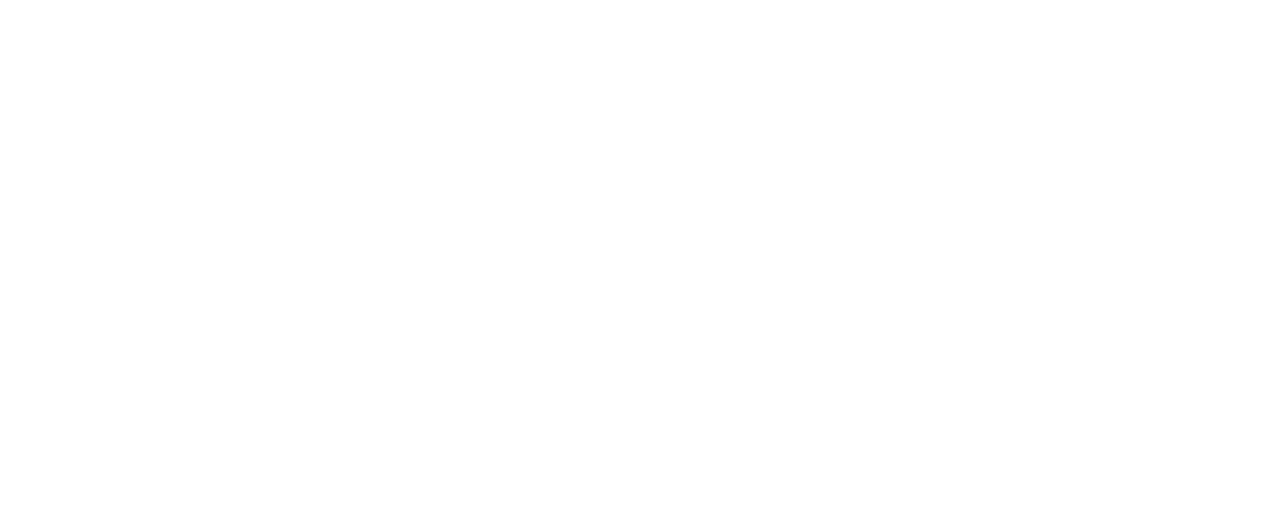
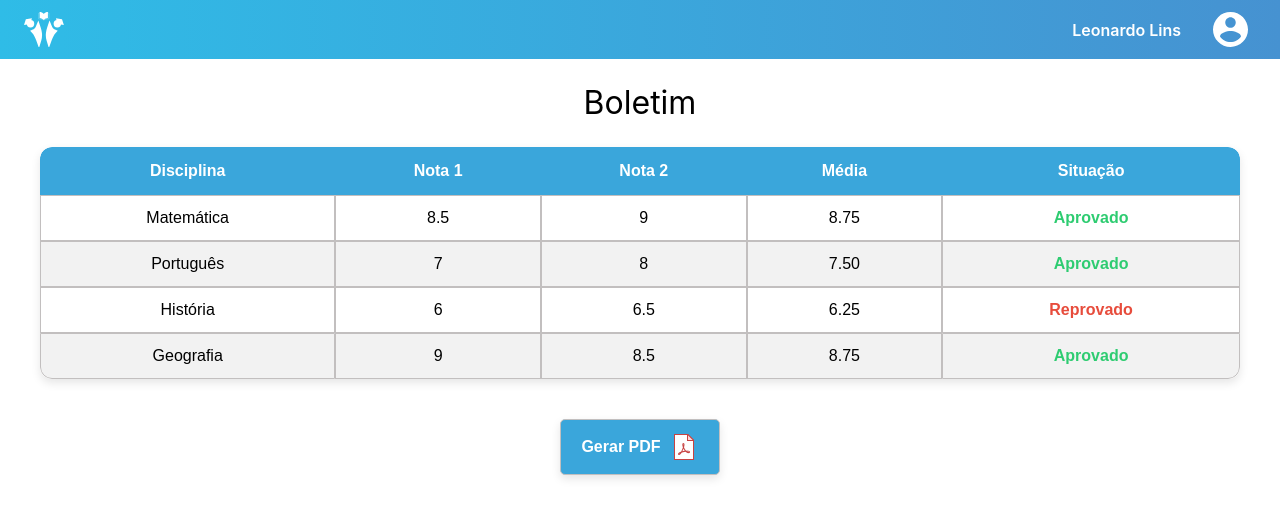
Before and after one commit to Projeto-Ambiente-Escolar/projeto-ambiente-escolar-web, a React (Vite) app: page /aluno in a window 1280 px wide. Before the commit this address had no page. Shown: the top 518 px of the page. Built offline with nearby package versions, Linux system fonts and the light colour scheme.

Commit message:
feature/Aluno

```diff
--- a/index.html
+++ b/index.html
@@ -2,9 +2,9 @@
 <html lang="en">
   <head>
     <meta charset="UTF-8" />
-    <link rel="icon" type="image/svg+xml" href="/vite.svg" />
+    <link rel="icon" type="image/svg+xml" href="./public/assets/Logooo.svg" />
     <meta name="viewport" content="width=device-width, initial-scale=1.0" />
-    <title>projeto-ambiente-escolar-web</title>
+    <title>Ambiente Escolar</title>
   </head>
   <body>
     <div id="root"></div>
--- a/package.json
+++ b/package.json
@@ -10,6 +10,7 @@
     "preview": "vite preview"
   },
   "dependencies": {
+    "html2pdf.js": "^0.14.0",
     "react": "^19.2.0",
     "react-dom": "^19.2.0",
     "react-router-dom": "^7.13.0"
--- /dev/null
+++ b/src/pages/Aluno/Aluno.jsx
@@ -0,0 +1,77 @@
+import BarraSuperior from "../BarraSuperior/BarraSuperior";
+import Foto from "../../../public/assets/foto_perfil.svg";
+import styles from "./Aluno.module.css";
+import html2pdf from "html2pdf.js";
+
+function TabelaNotas() {
+    const notas = [
+        { disciplina: "Matemática", n1: 8.5, n2: 9.0 },
+        { disciplina: "Português", n1: 7.0, n2: 8.0 },
+        { disciplina: "História", n1: 6.0, n2: 6.5 },
+        { disciplina: "Geografia", n1: 9.0, n2: 8.5 }
+    ];
+
+    function gerarPDF() {
+        const elemento = document.getElementById("boletim-pdf");
+
+        const opcoes = {
+            margin: 10,
+            filename: "boletim.pdf",
+            image: { type: "jpeg", quality: 0.98 },
+            html2canvas: { scale: 2 },
+            jsPDF: { unit: "mm", format: "a4", orientation: "portrait" }
+        };
+
+        html2pdf().set(opcoes).from(elemento).save();
+    }
+
+    return (
+        <div>
+            <BarraSuperior nome="Leonardo Lins" foto={Foto} />
+
+            <div id="boletim-pdf">
+                <h1 className={styles.titulo}>Boletim</h1>
+
+                <table className={styles.tabela}>
+                    <thead>
+                        <tr>
+                            <th>Disciplina</th>
+                            <th>Nota 1</th>
+                            <th>Nota 2</th>
+                            <th>Média</th>
+                            <th>Situação</th>
+                        </tr>
+                    </thead>
+
+                    <tbody>
+                        {notas.map((item, index) => {
+                            const media = ((item.n1 + item.n2) / 2).toFixed(2);
+                            const aprovado = media >= 7;
+
+                            return (
+                                <tr key={index}>
+                                    <td>{item.disciplina}</td>
+                                    <td>{item.n1}</td>
+                                    <td>{item.n2}</td>
+                                    <td>{media}</td>
+                                    <td className={aprovado ? styles.aprovado : styles.reprovado}>
+                                        {aprovado ? "Aprovado" : "Reprovado"}
+                                    </td>
+                                </tr>
+                            );
+                        })}
+                    </tbody>
+                </table>
+            </div>
+
+            <div className={styles.botoes}>
+                <button className={styles.pdf} onClick={gerarPDF}>
+                    Gerar PDF
+                    <img src="../../../public/assets/pdf.png" alt="Ícone PDF" />
+                </button>
+            </div>
+        </div>
+    );
+}
+
+export default TabelaNotas;
--- /dev/null
+++ b/src/pages/Aluno/Aluno.module.css
@@ -0,0 +1,87 @@
+.tabela {
+    width: 100%;
+    max-width: 150vh;
+    margin: 20px auto;
+    border-collapse: separate;
+    border-spacing: 0;
+    font-family: Arial, sans-serif;
+    border-radius: 12px;
+    overflow: hidden;
+    box-shadow: 0 4px 10px rgba(0, 0, 0, 0.1);
+    font-size: medium;
+    font-weight: lighter;
+}
+
+.tabela th {
+    background-color: #3AA6DB;
+    color: white;
+    padding: 12px;
+}
+
+.tabela thead tr th:first-child {
+    border-top-left-radius: 12px;
+}
+
+.tabela thead tr th:last-child {
+    border-top-right-radius: 12px;
+}
+
+.tabela td {
+    padding: 10px;
+    text-align: center;
+    border: 0.5px solid #c2bfbf;
+}
+
+.tabela tbody tr:last-child td:first-child {
+    border-bottom-left-radius: 12px;
+}
+
+.tabela tbody tr:last-child td:last-child {
+    border-bottom-right-radius: 12px;
+}
+
+.tabela tbody tr:nth-child(even) {
+    background-color: #f2f2f2;
+}
+
+.tabela tbody tr:hover {
+    background-color: #e6f2ff;
+}
+
+.aprovado {
+    color: #2ecc71;
+    font-weight: bold;
+}
+
+.reprovado {
+    color: #e74c3c;
+    font-weight: bold;
+}
+
+.titulo {
+    text-align: center;
+    margin: 20px 0;
+    font-weight: lighter;
+}
+
+.pdf {
+    background-color: #3AA6DB;
+    color: white;
+    padding: 12px 20px;
+    border: 0.5px solid #c2bfbf;
+    border-radius: 5px;
+    cursor: pointer;
+    display: flex;
+    align-items: center;
+    gap: 8px;
+    font-size: 16px;
+    font-weight: bold;
+    box-shadow: 0 4px 10px rgba(0, 0, 0, 0.1);
+
+}
+
+.botoes {
+    display: flex;
+    justify-content: center;
+    margin: 40px 0;
+}
--- a/src/routes.jsx
+++ b/src/routes.jsx
@@ -1,6 +1,7 @@
 import { BrowserRouter, Routes, Route } from "react-router-dom"
 import Auth from "./pages/Login/Auth"
 import Professor from "./pages/Professor/Professor"
+import Aluno from "./pages/Aluno/Aluno"
 
 
 function AppRoutes() {
@@ -9,6 +10,7 @@
             <Routes>
                 <Route path="/" element={<Auth></Auth>}></Route>
                 <Route path="/professor" element={<Professor></Professor>}></Route>
+                <Route path="/aluno" element={<Aluno></Aluno>}></Route>
             </Routes>
         </BrowserRouter>
     )
```
Also changed, not shown: public/assets/pdf.png (added), 1 other file (tests, documents, lock files or other folders).
